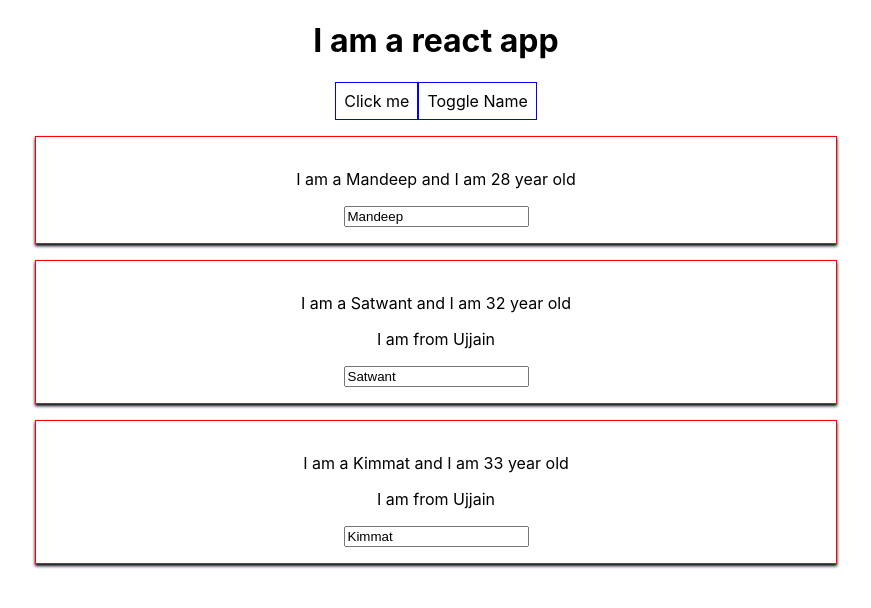
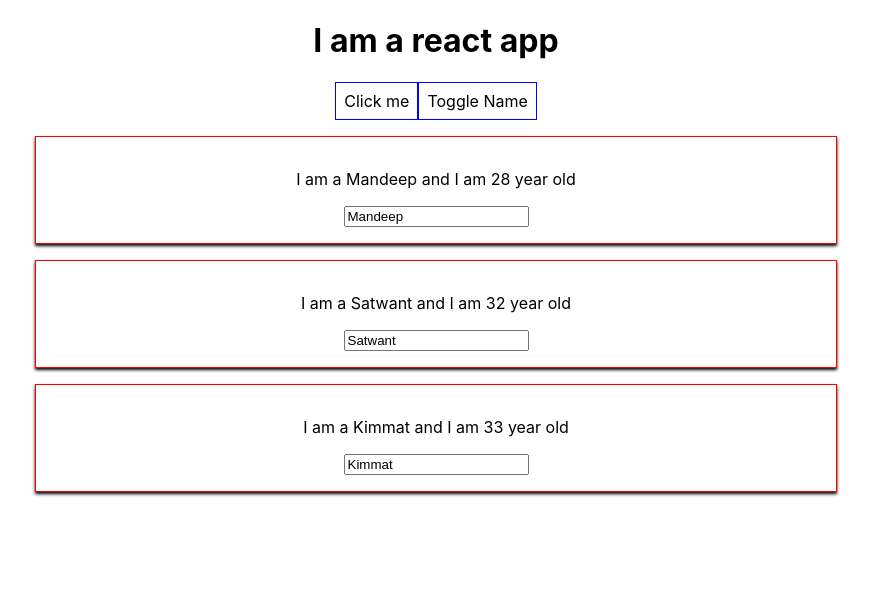
Before and after one commit to rrmandeep/ureact, a React (Create React App) app: page / in a window 1280 px wide. Shown: the top 608 px of the page, without its empty margins (204-1075 px from the left). Built offline with nearby package versions, Linux system fonts and the light colour scheme.

Commit message:
Using map to show list

```diff
--- a/src/App.js
+++ b/src/App.js
@@ -53,19 +53,11 @@
     if (this.state.doseShow) {
       persons = (
         <div>
-          <Person
-            name={this.state.persons[0]['name']}
-            age={this.state.persons[0]['age']}/>
-          <Person
-            name={this.state.persons[1]['name']}
-            age={this.state.persons[1]['age']}
-            click={this.swichNameHandler.bind(this, "Ishmeet")}
-            change={this.changeNameHandler}>I am from Ujjain
-          </Person>
-          <Person
-            name={this.state.persons[2]['name']}
-            age={this.state.persons[2]['age']}>I am from Ujjain
-          </Person>
+          { this.state.persons.map(person => {
+              return <Person name={person.name}
+              age={person.age} />
+            })
+          }
         </div>
       );
     }
```
